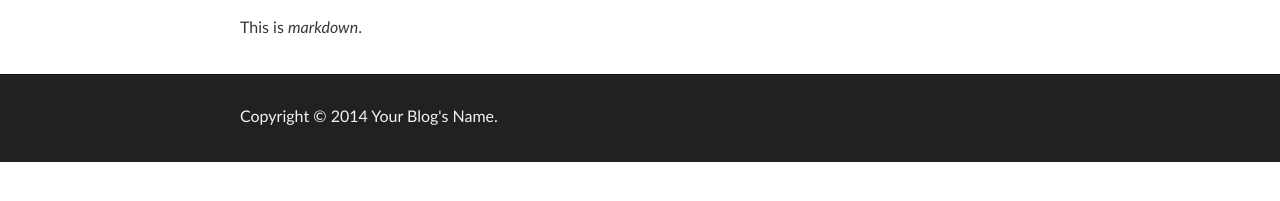
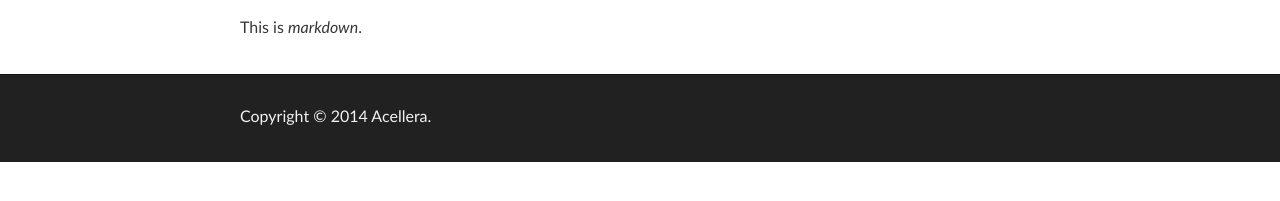
Before and after one commit to Acellera/docs.acellera.com, a Jekyll site: the page built from index.md, in a window 1280 px wide. Shown: the part 344-545 px from the top of the page. Built offline with Jekyll 4.4.1, drawn with Linux system fonts in a browser that asks for light colours.

Commit message:
Update default.html

```diff
--- a/_layouts/default.html
+++ b/_layouts/default.html
@@ -43,7 +43,7 @@
     <!-- FOOTER  -->
     <div id="footer_wrap" class="outer">
       <footer class="inner">
-    <p class="copyright">Copyright &copy; {{ site.time | date: '%Y' }} {{ site.name }}.</p>
+    <p class="copyright">Copyright &copy; {{ site.time | date: '%Y' }} Acellera.</p>
       </footer>
     </div>
 
```
